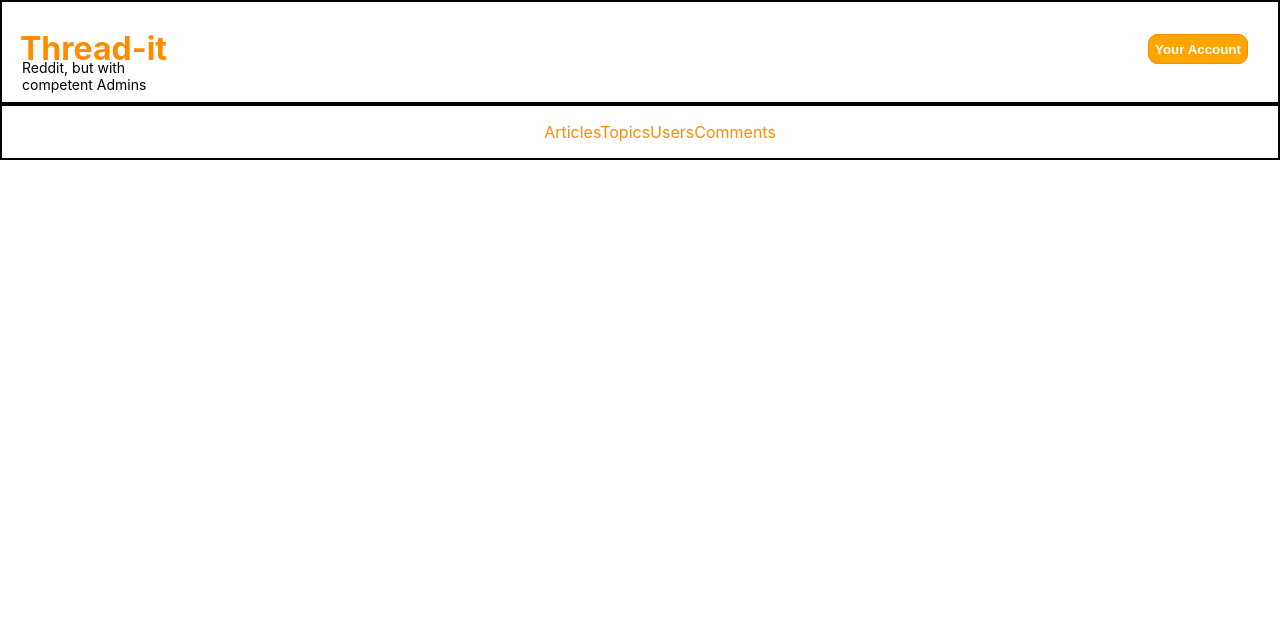
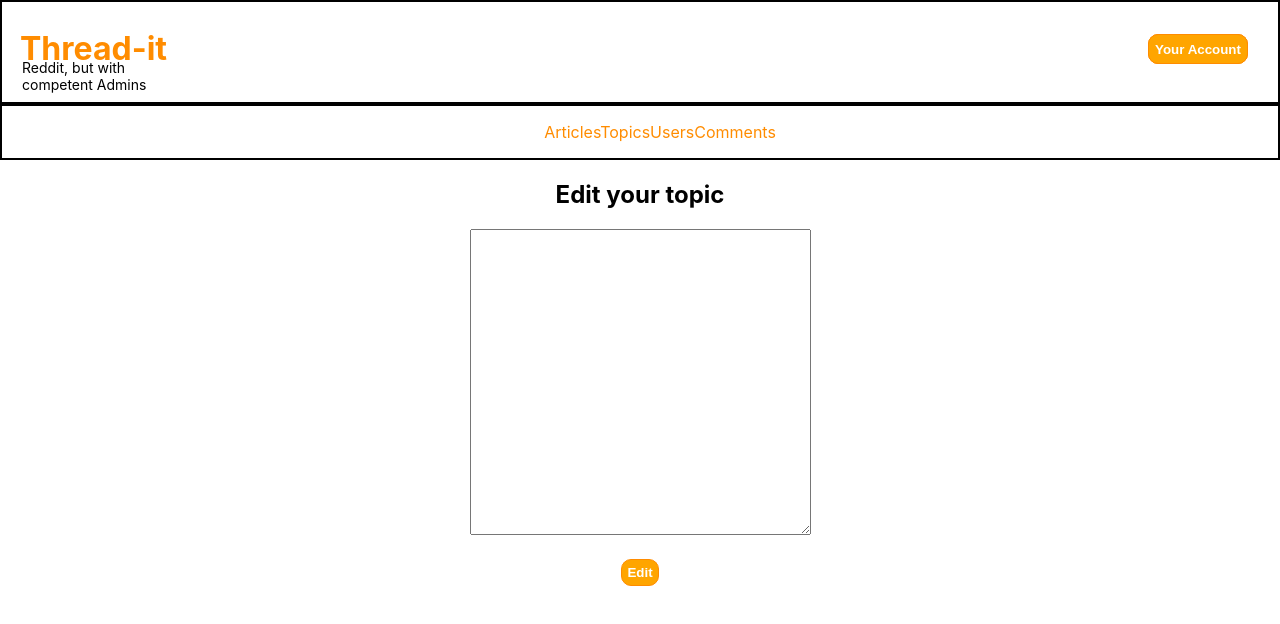
Before and after one commit to Edd-Cole/nc-news, a React (Create React App) app: page /topics/1/edit in a window 1280 px wide. Shown: the top 624 px of the page. Built offline with nearby package versions, Linux system fonts and the light colour scheme; no server answers.

Commit message:
Creating edit a topic with logic

```diff
--- a/src/App.js
+++ b/src/App.js
@@ -22,6 +22,7 @@ import SoloCommment from './components/SoloComment';
 import UpdateUser from './components/UpdateUser';
 import CommentDeleteMessage from './components/CommentDeleteMessage';
 import AllComments from './components/Comments.js';
+import UpdateTopic from './components/UpdateTopic';
 
 function App() {
     const [currentUser, setCurrentUser] = useState("grumpy19")
@@ -78,6 +79,9 @@ function App() {
             <Route exact path="/topics/create_new_topic">
                     <CreateTopic currentUser={currentUser}/>
             </Route>
+            <Route exact path="/topics/:slug/edit">
+                <UpdateTopic />
+            </Route>
             <Route exact path="/loginpage">
                 <LoggedInAsUser currentUser={currentUser}>
                     <NullPage />
--- /dev/null
+++ b/src/components/EditTopic.js
@@ -0,0 +1,11 @@
+import { Link } from "react-router-dom";
+
+const EditTopic = ({ slug }) => {
+    return (
+        <section>
+           <Link to={`/topics/${slug}/edit`}>Edit</Link>
+        </section>
+    )
+}
+
+export default EditTopic;
--- a/src/components/Topics.js
+++ b/src/components/Topics.js
@@ -1,5 +1,6 @@
 import { useEffect, useState } from "react";
 import { Link } from "react-router-dom";
+import EditTopic from "./EditTopic";
 
 const Topics = ({currentUser}) => {
     const [topics, setTopics] = useState([]);
@@ -19,6 +20,7 @@ const Topics = ({currentUser}) => {
                 return (
                     <section>
                     <h3><Link to={`/?topic=${topic.slug}`}>{topic.slug}</Link></h3>
+                    <EditTopic slug={topic.slug}/>
                     <p>{topic.description}</p>
                     <hr></hr>
                     </section>
--- /dev/null
+++ b/src/components/UpdateTopic.js
@@ -0,0 +1,33 @@
+import { useEffect, useState } from "react";
+import { useParams } from "react-router"
+import { editTopic } from "../utils";
+
+const UpdateTopic = () => {
+    const [description, setDescription] = useState("");
+    const { slug } = useParams();
+
+    useEffect(() => {
+        fetch(`https://eddncnewsproject.herokuapp.com/api/topics/${slug}`)
+        .then(response => {
+            return response.json()
+        })
+        .then(({ topic }) => {
+            console.log(topic)
+            return setDescription(topic.description);
+        })
+    }, [])
+
+    return (
+        <section>
+            <h2>Edit your topic</h2>
+            <form onSubmit={() => editTopic(slug, description)}>
+                <label htmlFor="editTopicDescription" />
+                <textarea id="editTopicDescription" rows="20" cols="40" value={description} onChange={(event) => setDescription(event.target.value)}></textarea>
+                <br /><br />
+                <button type="submit">Edit</button>
+            </form>
+        </section>
+    )
+}
+
+export default UpdateTopic;
--- a/src/utils.js
+++ b/src/utils.js
@@ -145,7 +145,6 @@ const editUser = (username, firstName, lastName, avatar_url) => {
         body: JSON.stringify({firstName, lastName, avatar_url})
     })
     .then(response => response.json())
-    .then(response => console.log(response))
 }
 
 const deleteUser = (username) => {
@@ -181,11 +180,10 @@ const deleteComment = (comment_id) => {
 }
 
 const deleteArticle = (article_id) => {
-    console.log("running delete article")
     return fetch(`https://eddncnewsproject.herokuapp.com/api/articles/${article_id}`, {
         method: "DELETE",
         mode: "cors",
-        cahce: "no-cache",
+        cache: "no-cache",
         credentials: "same-origin",
         headers: {
             "Content-Type": "application/json"
@@ -197,4 +195,24 @@ const deleteArticle = (article_id) => {
     .then(response => response.json())
 }
 
-export {createNew, voteArticle, commentVote, extractSearchValue, postNewUser, postNewTopic, postNewArticle, postNewComment, editComment, editUser, deleteUser, deleteComment, deleteArticle};
+const editTopic = (slug, description) => {
+    return fetch(`https://eddncnewsproject.herokuapp.com/api/topics/${slug}`, {
+        method: "PATCH",
+        mode: "cors",
+        cache: "no-cache",
+        credentials: "same-origin",
+        headers: {
+            "Content-Type": "application/json"
+        },
+        redirect: "follow",
+        referrerPolicy: "no-referrer",
+        body: JSON.stringify({
+            description: description
+        })
+    })
+    .then(response => {
+        return response.json()
+    })
+}
+
+export {createNew, voteArticle, commentVote, extractSearchValue, postNewUser, postNewTopic, postNewArticle, postNewComment, editComment, editUser, deleteUser, deleteComment, deleteArticle, editTopic};
```
